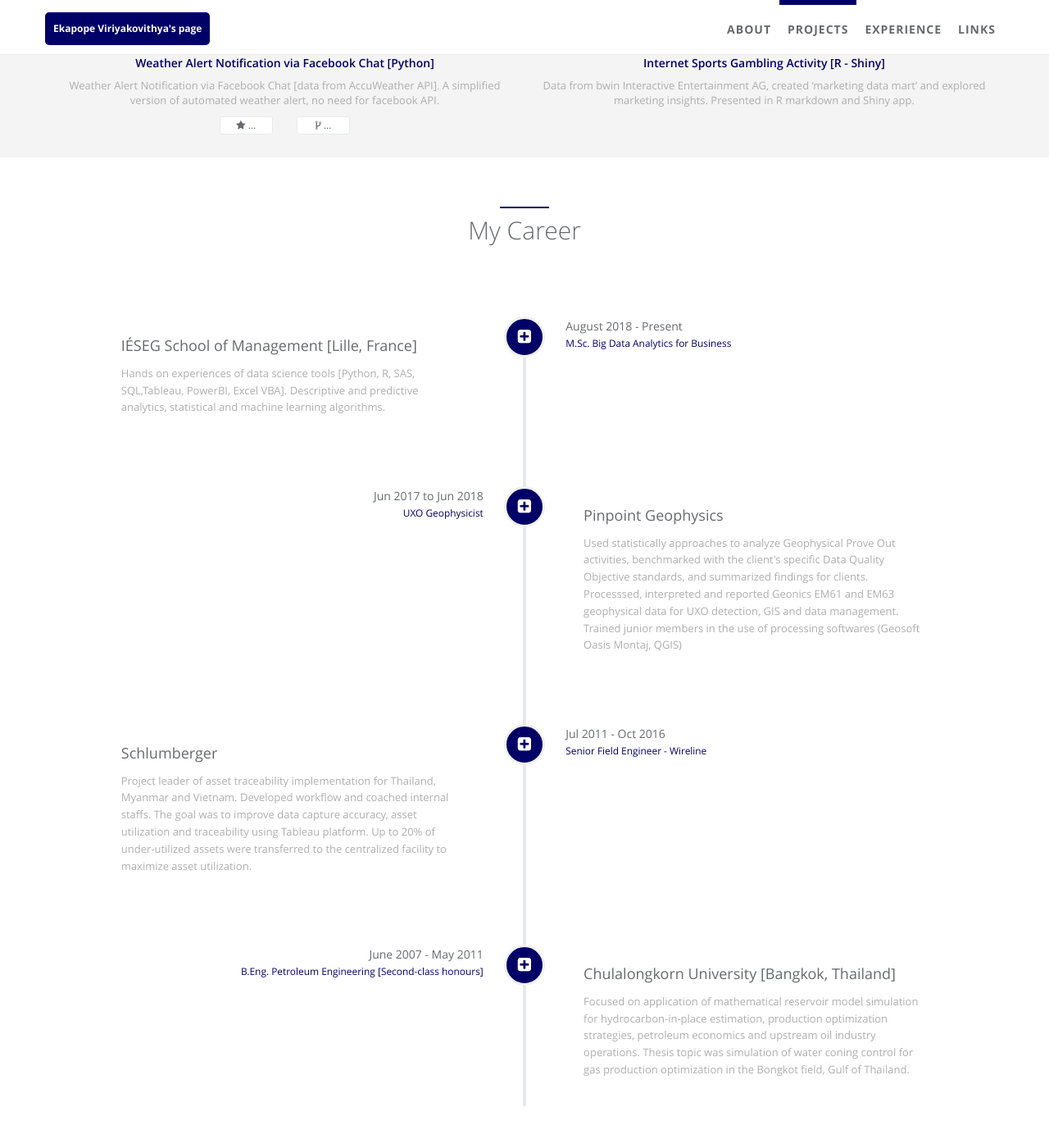
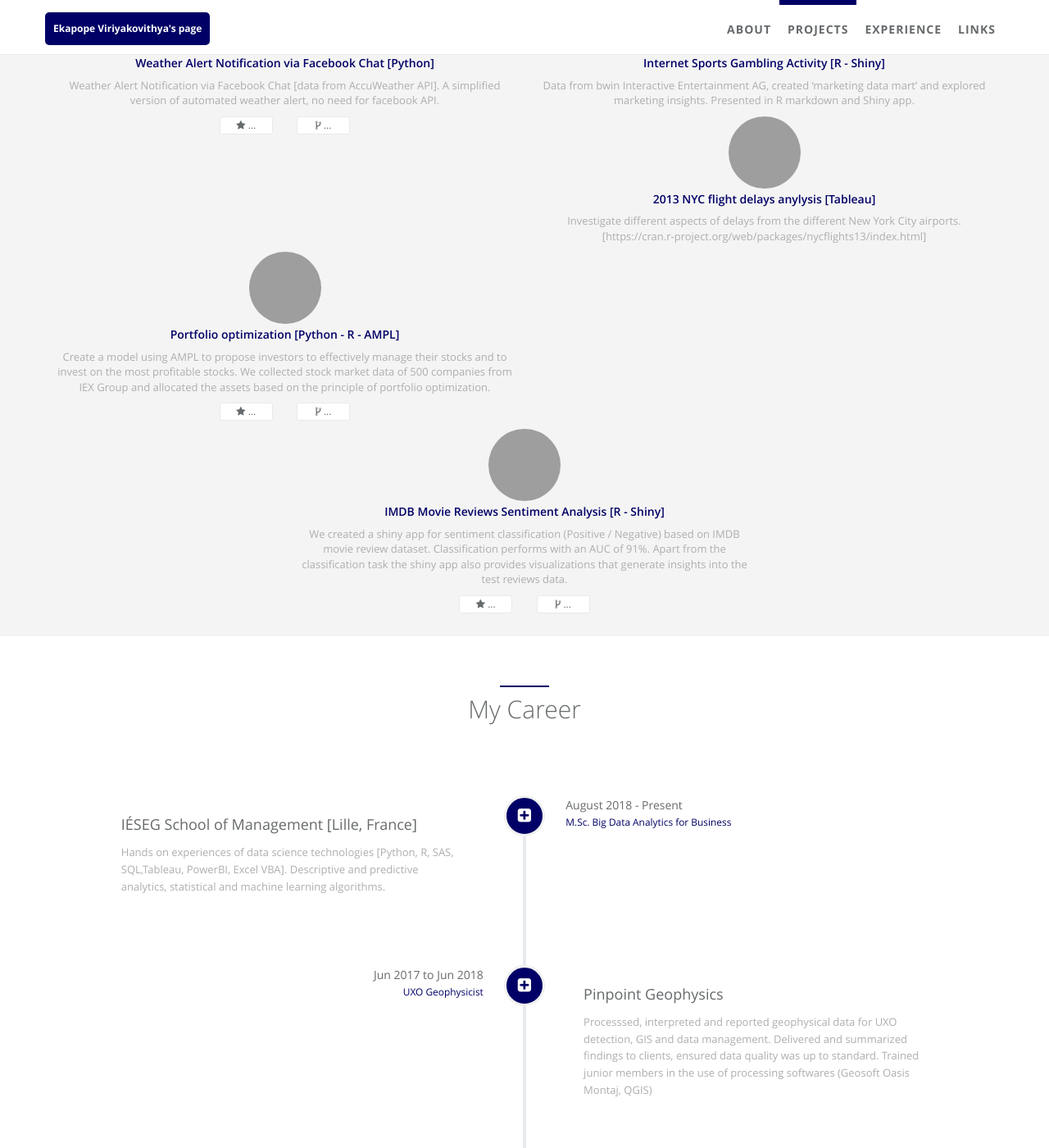
Before and after one commit to ekapope/ekapope.github.io, a Jekyll site: the page built from index.html, in a window 1280 px wide and 1400 px high, scrolled down 1272 px. Shown: the whole window at 82% size. Built offline with Jekyll 4.4.1, drawn with Linux system fonts in a browser that asks for light colours; some of the changed text lies outside the part shown; grey boxes are pictures that could not be loaded.

Commit message:
update projects

```diff
--- a/_config.yml
+++ b/_config.yml
@@ -28,7 +28,7 @@
   skill_icon2:
     - name: fa-linux
     - name: icon-apache
-  desc: My name is Ekapope Viriyakovithya. I am currently pursuing M.Sc. Big Data Analytics for Business at IÉSEG School of Management [Lille, France]. My studies focus on several Business Analytics and Decision Making Tools both theoretical and operational hands-on projects. With my past professional experiences, I developed a strong background in analytical thinking  and became a fact-based decision maker. # Describe yourself.
+  desc: My name is Ekapope Viriyakovithya. I am currently pursuing M.Sc. Big Data Analytics for Business at IÉSEG School of Management [Lille, France]. My studies focus on several Business Analytics and Decision Making Tools both theories and hands-on projects. With my past professional experiences, I developed a strong background in analytical thinking and became a fact-based decision maker. # Describe yourself.
 
 # comment
 #disqus:  # if you wanna comment feature, go to https://disqus.com/ to get your configuration; if not, comment following two lines.
--- a/_data/index/careers.yml
+++ b/_data/index/careers.yml
@@ -4,7 +4,7 @@
     detail: IÉSEG School of Management [Lille, France]
     i18n:
   desc:
-    detail: Hands on experiences of data science tools [Python, R, SAS, SQL,Tableau, PowerBI, Excel VBA]. Descriptive and predictive analytics, statistical and machine learning algorithms.
+    detail: Hands on experiences of data science technologies [Python, R, SAS, SQL,Tableau, PowerBI, Excel VBA]. Descriptive and predictive analytics, statistical and machine learning algorithms.
 
     i18n:
   date:
@@ -19,7 +19,7 @@
     detail: Pinpoint Geophysics
     i18n:
   desc:
-    detail: Used statistically approaches to analyze Geophysical Prove Out activities, benchmarked with the client's specific Data Quality Objective standards, and summarized findings for clients. Processsed, interpreted and reported Geonics EM61 and EM63 geophysical data for UXO detection, GIS and data management. Trained junior members in the use of processing softwares (Geosoft Oasis Montaj, QGIS)
+    detail: Processsed, interpreted and reported geophysical data for UXO detection, GIS and data management. Delivered and summarized findings to clients, ensured data quality was up to standard.  Trained junior members in the use of processing softwares (Geosoft Oasis Montaj, QGIS)
     i18n:
   date:
     detail: Jun 2017 to Jun 2018
@@ -33,13 +33,13 @@
     detail: Schlumberger
     i18n:
   desc:
-    detail: Project leader of asset traceability implementation for Thailand, Myanmar and Vietnam. Developed workflow and coached internal staffs.  The goal was to improve data capture accuracy, asset utilization and traceability using Tableau platform. Up to 20% of under-utilized assets were transferred to the centralized facility to maximize asset utilization.
+    detail: Worked offshore as Wireline Field Engineer in Gulf of Thailand. Led asset traceability implementation project for Thailand, Myanmar and Vietnam. Developed workflow and coached internal staffs.  The goal was to improve data capture accuracy, asset utilization and traceability using Tableau platform. Under-utilized assets were transferred to the centralized facility to maximize asset utilization.
     i18n:
   date:
     detail: Jul 2011 - Oct 2016
     i18n:
   job:
-    detail: Senior Field Engineer - Wireline
+    detail: Senior Field Engineer
     i18n:
   icon: fa-plus-square
 
@@ -47,7 +47,7 @@
     detail: Chulalongkorn University [Bangkok, Thailand]
     i18n:
   desc:
-    detail: Focused on application of mathematical reservoir model simulation for hydrocarbon-in-place estimation, production optimization strategies, petroleum economics and upstream oil industry operations. Thesis topic was simulation of water coning control for gas production optimization in the Bongkot field, Gulf of Thailand.
+    detail: Focused on application of mathematical reservoir model simulation for hydrocarbon-in-place estimation, production optimization strategies, petroleum economics and upstream oil industry operations. Thesis topic 'simulation of water coning control for gas production optimization in the Bongkot field, Gulf of Thailand'.
     i18n:
   date:
     detail: June 2007 - May 2011
--- a/_data/index/projects.yml
+++ b/_data/index/projects.yml
@@ -55,11 +55,11 @@
   img: https://amp.businessinsider.com/images/55a89cf42acae732118b73ee-750-563.jpg
   desc: Data from bwin Interactive Entertainment AG, created ‘marketing data mart’ and  explored marketing insights. Presented in R markdown and Shiny app.
 
-# - name: 2013 NYC flight delays anylysis [Tableau]
-#   i18n:
-#   url: https://public.tableau.com/profile/ekapope#!/vizhome/NYCFlightsDataAnalysis-Group5_0/NYCFlightsDataAnalysis
-#   img: https://static-s.aa-cdn.net/img/ios/780465361/2ea929c97d600cfc7325d4f42b2faa53?v=1
-#   desc: Investigate different aspects of delays from the different New York City airports. [https://cran.r-project.org/web/packages/nycflights13/index.html]
+- name: 2013 NYC flight delays anylysis [Tableau]
+  i18n:
+  url: https://public.tableau.com/profile/ekapope#!/vizhome/NYCFlightsDataAnalysis-Group5_0/NYCFlightsDataAnalysis
+  img: https://static-s.aa-cdn.net/img/ios/780465361/2ea929c97d600cfc7325d4f42b2faa53?v=1
+  desc: Investigate different aspects of delays from the different New York City airports. [https://cran.r-project.org/web/packages/nycflights13/index.html]
 
 # - name: 2018 Yelp Dataset Analysis [Tableau]
 #   i18n:
@@ -67,6 +67,19 @@
 #   img: https://s3-media2.fl.yelpcdn.com/assets/srv0/yelp_large_assets/19f90cad684f/assets/img/brand_guidelines/Yelp_RGB_fullcolor_outline.png
 #   desc: The data is extracted and subsetted from the Yelp webpage [https://www.yelp.com/dataset/challenge], with only 5000 businesses.
 
+- name: Portfolio optimization [Python - R - AMPL]
+  i18n:
+  gh_user: Ekapope
+  repo: Portfolio-Optimization
+  img: https://images.unsplash.com/photo-1504355080015-bba52674577b?ixlib=rb-1.2.1&ixid=eyJhcHBfaWQiOjEyMDd9&auto=format&fit=crop&w=1868&q=80
+  desc: Create a model using AMPL to propose investors to effectively manage their stocks and to invest on the most profitable stocks. We collected stock market data of 500 companies from IEX Group and allocated the assets based on the principle of portfolio optimization.
+
+- name: IMDB Movie Reviews Sentiment Analysis [R - Shiny]
+  i18n:
+  gh_user: Ekapope
+  repo: IMDb_Sentiment_Analysis
+  img: https://images.unsplash.com/photo-1543769657-fcf1236421bc?ixlib=rb-1.2.1&ixid=eyJhcHBfaWQiOjEyMDd9&auto=format&fit=crop&w=675&q=80
+  desc: We created a shiny app for sentiment classification (Positive / Negative) based on IMDB movie review dataset. Classification performs with an AUC of 91%. Apart from the classification task the shiny app also provides visualizations that generate insights into the test reviews data.
 
 
 #- name: Python
```
